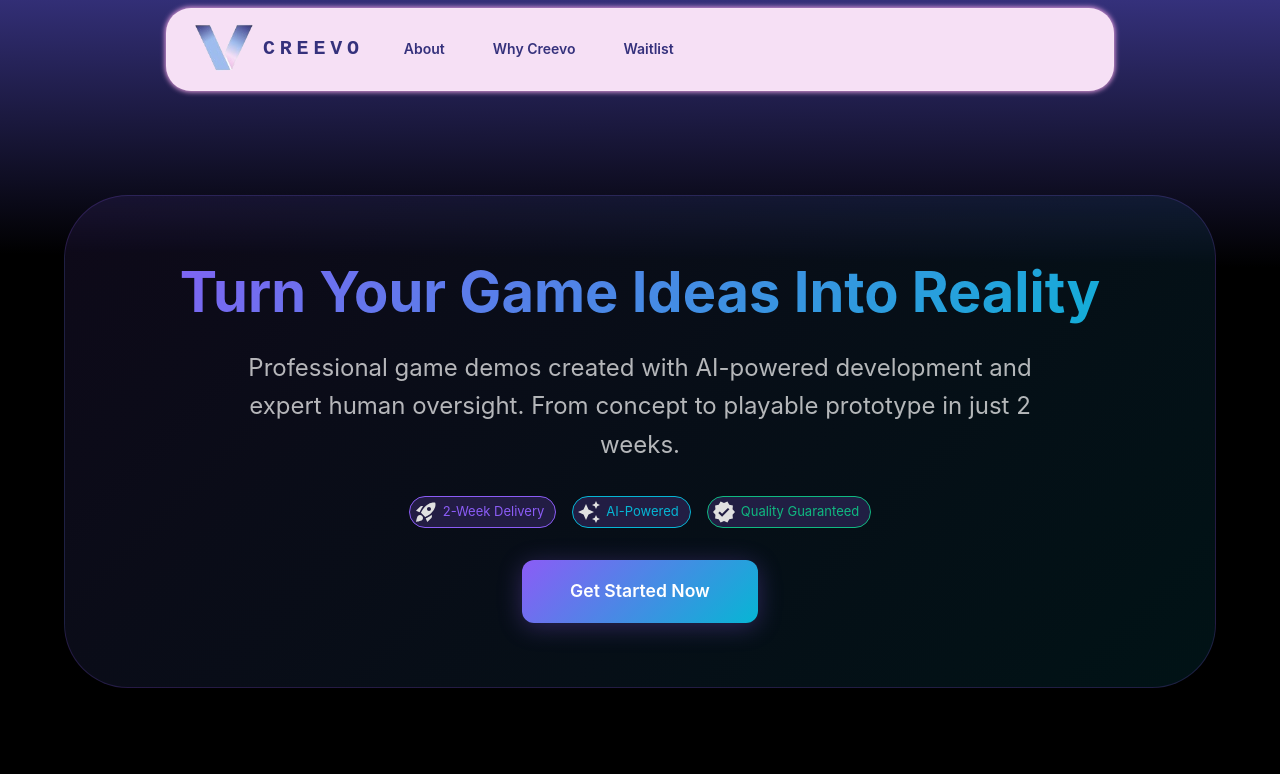
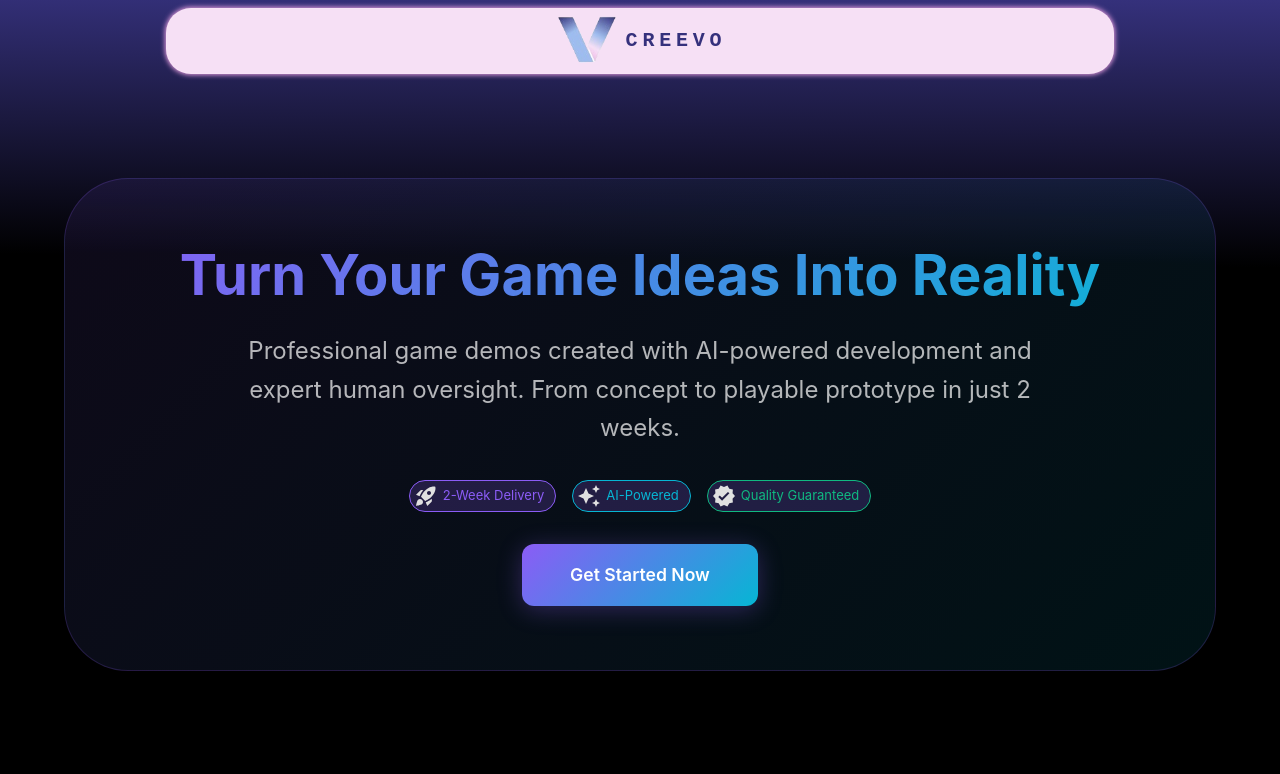
Before and after one commit to Creevo-App/LandingPage, a React (Vite) app: page /invest in a window 1280 px wide. Shown: the top 774 px of the page. Built offline with nearby package versions, Linux system fonts and the light colour scheme.

Commit message:
Updated invest page

```diff
--- a/src/pages/invest/index.tsx
+++ b/src/pages/invest/index.tsx
@@ -372,6 +372,8 @@ export const Invest = () => {
                                         : 'rgba(255,255,255,0.05)',
                                     backdropFilter: 'blur(10px)',
                                     transition: 'all 0.3s ease',
+                                    display: 'flex',
+                                    flexDirection: 'column',
                                     '&:hover': {
                                         transform: 'translateY(-8px)',
                                         boxShadow: tier.popular
@@ -404,7 +406,8 @@ export const Invest = () => {
                                     </Box>
                                 )}
 
-                                <CardContent sx={{ p: 4, textAlign: 'center' }}>
+                                <CardContent sx={{ p: 4, textAlign: 'center', display: 'flex', flexDirection: 'column', height: '100%' }}>
+                                    <Box sx={{ flexGrow: 1 }}>
                                         <Typography variant="h5" sx={{ mb: 2, fontWeight: 600 }}>
                                             {tier.name}
                                         </Typography>
@@ -466,6 +469,7 @@ export const Invest = () => {
                                                 </ListItem>
                                             ))}
                                         </List>
+                                    </Box>
 
                                     <Button
                                         variant={tier.popular ? 'contained' : 'outlined'}
--- a/src/pages/layout/components/NavBar.tsx
+++ b/src/pages/layout/components/NavBar.tsx
@@ -55,6 +55,58 @@ export const NavBar = () => {
       scrollToSection('hero-section');
     }
   };
+
+  // If we're on the invest page, show simplified navbar
+  if (location.pathname === '/invest') {
+    return (
+      <Box
+        sx={{ display: 'flex', justifyContent: 'center', marginBottom: '40px' }}
+      >
+        <AppBar
+          position="static"
+          sx={{
+            backgroundColor: '#f6e0f5',
+            color: '#35317c',
+            width: '75%',
+            display: 'flex',
+            borderRadius: '25px',
+            boxShadow: '0 0 5px 1px #e79fe0',
+          }}
+        >
+          <Container maxWidth="xl">
+            <Toolbar disableGutters sx={{ justifyContent: 'center' }}>
+              <Box
+                component="img"
+                src={'/creevo-logo.png'}
+                onClick={() => navigate('/', { replace: true })}
+                sx={{
+                  height: '64px',
+                  marginRight: '8px',
+                  ':hover': { cursor: 'pointer' },
+                }}
+              />
+              <Typography
+                variant="h6"
+                noWrap
+                component="a"
+                onClick={() => navigate('/', { replace: true })}
+                sx={{
+                  fontFamily: 'monospace',
+                  fontWeight: 700,
+                  letterSpacing: '.3rem',
+                  color: 'inherit',
+                  textDecoration: 'none',
+                  cursor: 'pointer',
+                }}
+              >
+                CREEVO
+              </Typography>
+            </Toolbar>
+          </Container>
+        </AppBar>
+      </Box>
+    );
+  }
 
   return (
     <Box
```
Lines whose indentation alone changed are shown as unchanged.
